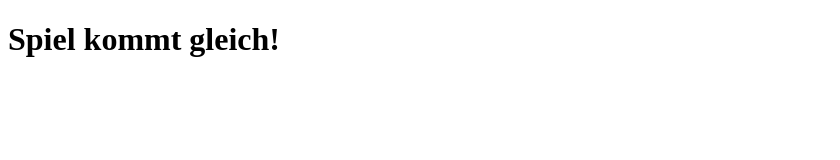
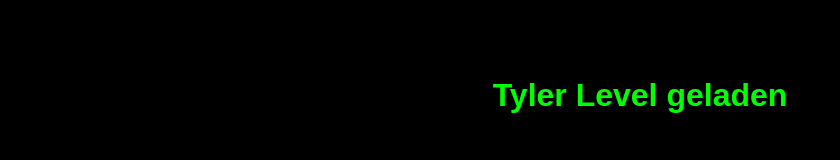
Before and after one commit to ThisSamii/Rocq-n-roll, a plain HTML site: page index.html in a window 1280 px wide. Shown: the whole page, without its empty margins (0-840 px from the left). Drawn offline with Linux system fonts and the light colour scheme.

Commit message:
Add files via upload

```diff
--- /dev/null
+++ b/css/style.css
@@ -0,0 +1 @@
+body { background: #000; color: #0f0; font-family: sans-serif; text-align: center; padding: 3em; }
--- a/index.html
+++ b/index.html
@@ -1 +1 @@
-<!DOCTYPE html><html><head><title>Rocq ’n’ Roll</title></head><body><h1>Spiel kommt gleich!</h1></body></html>
+<!DOCTYPE html><html><head><title>Rocq'n'Roll - Tyler</title><link rel='stylesheet' href='css/style.css'></head><body><script src='js/main.js'></script><h1>Tyler Level geladen</h1></body></html>
--- /dev/null
+++ b/js/main.js
@@ -0,0 +1 @@
+console.log('Tyler Level gestartet');
```
Also changed, not shown: assets/images/enemy_hausaufgabe.png (added), assets/images/powerup_pausenbrot.png (added), assets/images/tyler.png (added), 1 other file.
